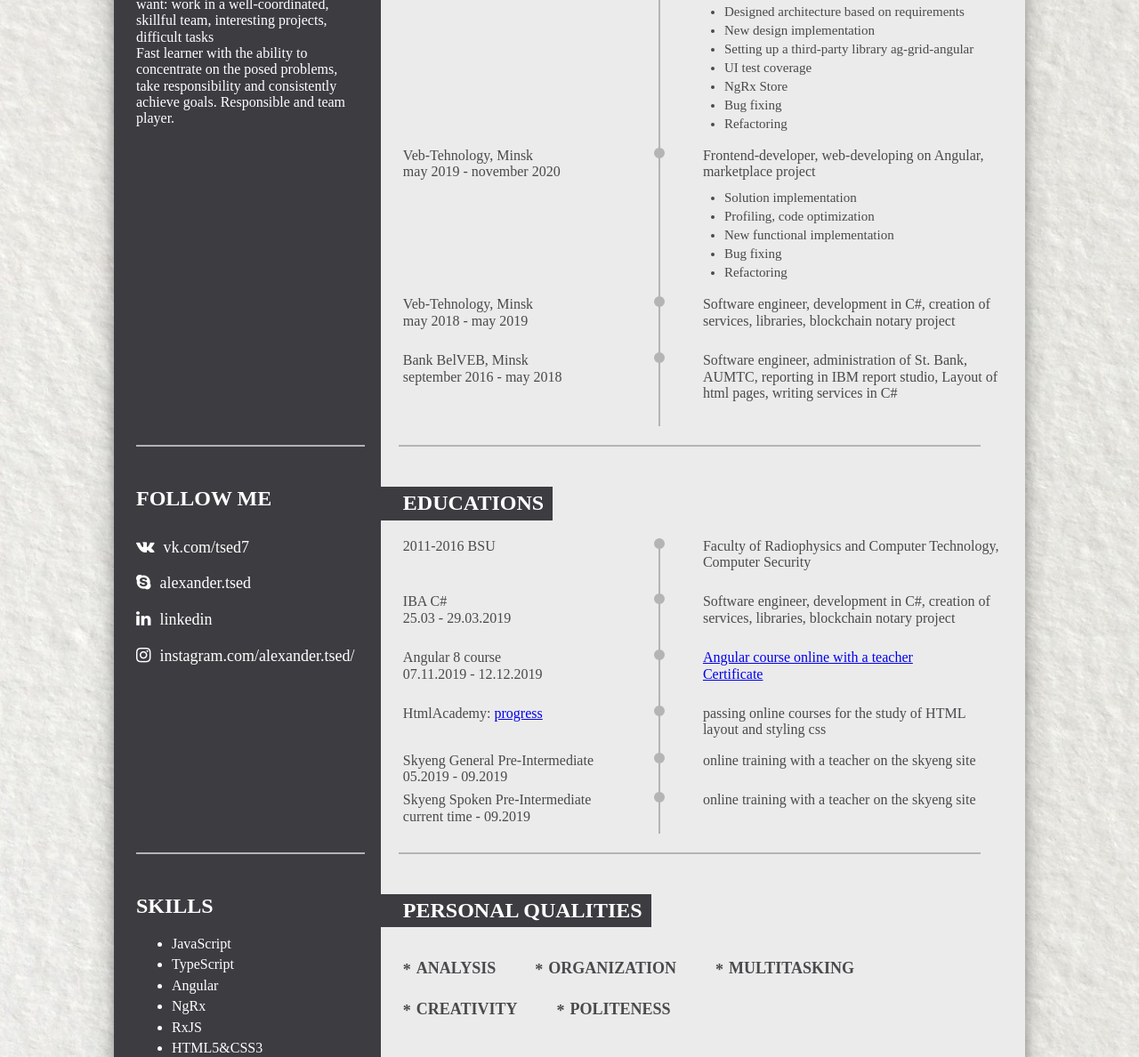
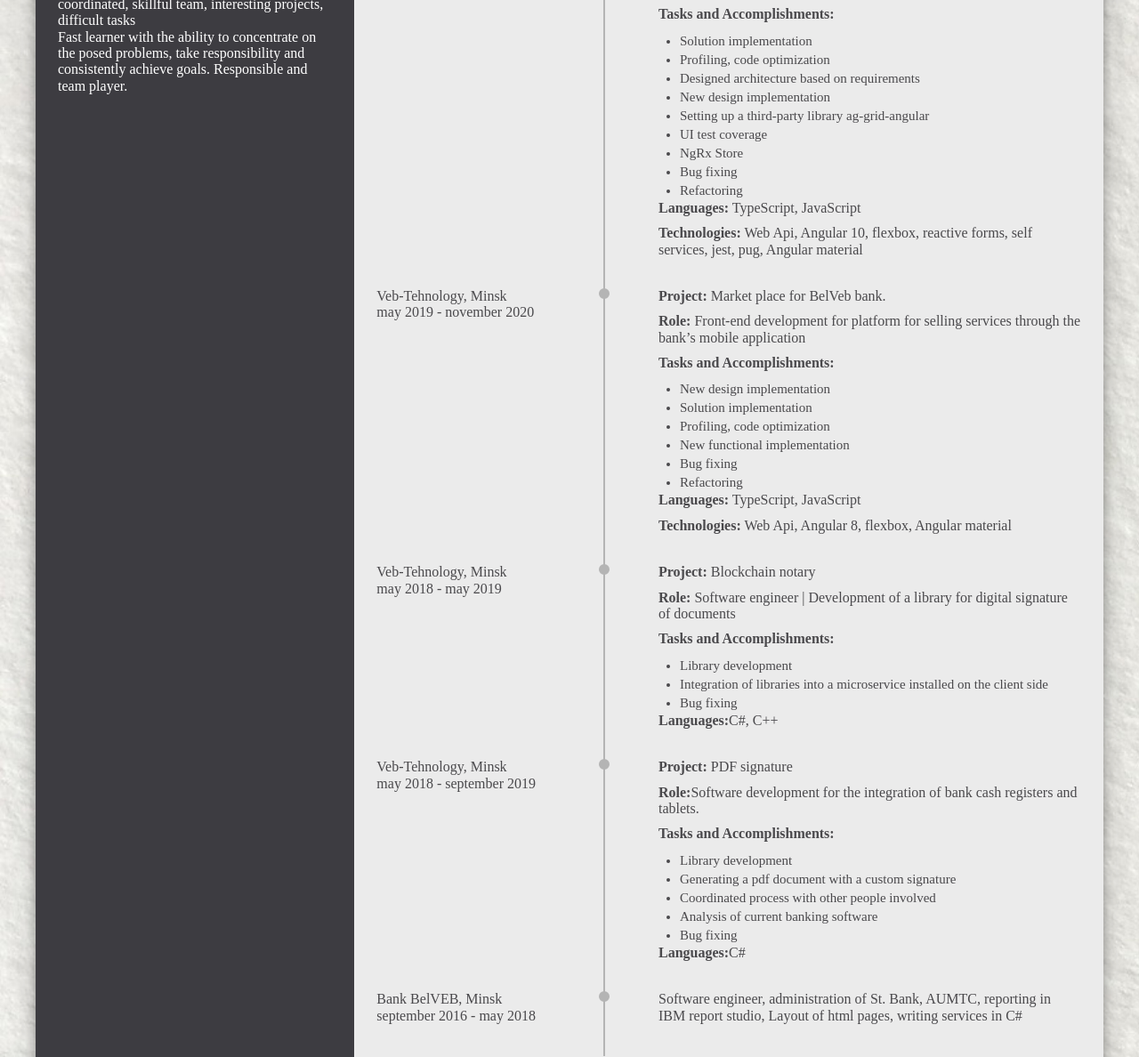
Before and after one commit to tsed-alex/my-cv, a website: page index.html in a window 1280 px wide. Shown: the part 389-1577 px from the top of the page at 89% size. Drawn offline with Linux system fonts and the light colour scheme; files whose address does not match are found by name.

Commit message:
update cv on 20.03.2021

```diff
--- a/assets/scss/main.scss
+++ b/assets/scss/main.scss
@@ -33,7 +33,7 @@ body{
     background-size: cover;
 }
 .wrapper {
-    max-width: 1024px;
+    max-width: 1200px;
     margin: 0 auto;
     color: rgb(74, 73, 76);
     margin-top: 25px;
@@ -50,6 +50,7 @@ body{
             background: rgb(61, 60, 65);
             position: relative;
             flex-basis: 250px;
+            flex-grow: 1;
             flex-shrink: 1;
 
             padding-top: $padtopsection;
@@ -92,6 +93,7 @@ body{
             position: relative;
             background: rgb(235, 235, 235);
             flex-shrink: 2;
+            flex-grow: 2;
             flex-basis: 700px;
 
             padding-top: $padtopsection;
@@ -117,7 +119,7 @@ body{
 
                 &__left {
                     margin-right: auto;
-                    flex-basis: 40%;
+                    flex-basis: 30%;
                     position: relative;
 
                     &:after {
@@ -143,9 +145,9 @@ body{
                 }
 
                 &__right {
-                    flex-basis: 50%;
+                    flex-basis: 60%;
                     margin-left: auto;
-                    padding-bottom: 16px;
+                    padding-bottom: 24px;
 
                     p {
                         padding-bottom: 10px;
@@ -293,3 +295,7 @@ body{
         font-size: 18px;
     }
 }
+
+.container:last-child section::after {
+  content: none !important;
+}
--- a/index.html
+++ b/index.html
@@ -51,9 +51,11 @@
       <section class="container__right-column">
         <h2>WORK EXPERIENCE</h2>
         <div class="tab-col">
-                  <div class="tab-col__left">Yotec, Minsk <br>december 2020 - current time</div>
+          <div class="tab-col__left">Yotec, Minsk <br>june 2020 - current time</div>
           <div class="tab-col__right">
-                      <p>Angular developer product</p>
+            <p><b>Project:</b> Dashworks</p>
+            <p><b>Role:</b> Front-end development for transformation project management platform</p>
+            <p><b>Tasks and Accomplishments:</b></p>
             <ul class="work-experience-list">
               <li class="work-experience-list__item">Solution implementation</li>
               <li class="work-experience-list__item">Profiling, code optimization</li>
@@ -65,26 +67,59 @@
               <li class="work-experience-list__item">Bug fixing</li>
               <li class="work-experience-list__item">Refactoring</li>
             </ul>
+            <p><b>Languages:</b> TypeScript, JavaScript</p>
+            <p><b>Technologies:</b> Web Api, Angular 10, flexbox, reactive forms, self services, jest, pug, Angular
+              material</p>
           </div>
         </div>
         <div class="tab-col">
           <div class="tab-col__left">Veb-Tehnology, Minsk <br> may 2019 - november 2020</div>
           <div class="tab-col__right">
-                        <p>Frontend-developer, web-developing on Angular, marketplace project</p>
+            <p><b>Project:</b> Market place for BelVeb bank.</p>
+            <p><b>Role:</b> Front-end development for platform for selling services through the bank’s mobile application
+            </p>
+            <p><b>Tasks and Accomplishments:</b></p>
             <ul class="work-experience-list">
+              <li class="work-experience-list__item">New design implementation</li>
               <li class="work-experience-list__item">Solution implementation</li>
               <li class="work-experience-list__item">Profiling, code optimization</li>
               <li class="work-experience-list__item">New functional implementation</li>
               <li class="work-experience-list__item">Bug fixing</li>
               <li class="work-experience-list__item">Refactoring</li>
             </ul>
+            <p><b>Languages:</b> TypeScript, JavaScript</p>
+            <p><b>Technologies:</b> Web Api, Angular 8, flexbox, Angular material</p>
           </div>
         </div>
         <div class="tab-col">
           <div class="tab-col__left">Veb-Tehnology, Minsk<br> may 2018 - may 2019</div>
           <div class="tab-col__right">
-                        <p>Software engineer, development in C#, creation of services, libraries, blockchain notary
-                            project</p>
+            <p><b>Project:</b> Blockchain notary</p>
+            <p><b>Role:</b> Software engineer | Development of a library for digital signature of documents</p>
+            <p><b>Tasks and Accomplishments:</b></p>
+            <ul class="work-experience-list">
+              <li class="work-experience-list__item">Library development</li>
+              <li class="work-experience-list__item">Integration of libraries into a microservice installed on the
+                client side</li>
+              <li class="work-experience-list__item">Bug fixing</li>
+            </ul>
+            <p><b>Languages:</b>C#, C++</p>
+          </div>
+        </div>
+        <div class="tab-col">
+          <div class="tab-col__left">Veb-Tehnology, Minsk<br> may 2018 - september 2019</div>
+          <div class="tab-col__right">
+            <p><b>Project:</b> PDF signature</p>
+            <p><b>Role:</b>Software development for the integration of bank cash registers and tablets.</p>
+            <p><b>Tasks and Accomplishments:</b></p>
+            <ul class="work-experience-list">
+              <li class="work-experience-list__item">Library development</li>
+              <li class="work-experience-list__item"> Generating a pdf document with a custom signature</li>
+              <li class="work-experience-list__item">Coordinated process with other people involved</li>
+              <li class="work-experience-list__item">Analysis of current banking software</li>
+              <li class="work-experience-list__item">Bug fixing</li>
+            </ul>
+            <p><b>Languages:</b>C#</p>
           </div>
         </div>
         <div class="tab-col">
@@ -102,8 +137,8 @@
       <section class="container__left-column">
         <h2>FOLLOW ME</h2>
 
-                <p><i class="fa fa-vk" aria-hidden="true"></i><a href="https://vk.com/tsed7"
-                        target="_blank">vk.com/tsed7</a></p>
+        <p><i class="fa fa-vk" aria-hidden="true"></i><a href="https://vk.com/tsed7" target="_blank">vk.com/tsed7</a>
+        </p>
         <p><i class="fa fa-skype" aria-hidden="true"></i><a href="skype:alexander.tsed?chat"
             target="_blank">alexander.tsed</a></p>
         <p><i class="fa fa-linkedin" aria-hidden="true"></i><a
@@ -136,8 +171,8 @@
           </div>
         </div>
         <div class="tab-col">
-                    <div class="tab-col__left">HtmlAcademy: <a
-                            href="https://htmlacademy.ru/profile/id68525/achievements" target="_blank">progress</a>
+          <div class="tab-col__left">HtmlAcademy: <a href="https://htmlacademy.ru/profile/id68525/achievements"
+              target="_blank">progress</a>
           </div>
           <div class="tab-col__right">passing online courses for the study of HTML layout and styling css
           </div>
```
Also changed, not shown: css/main.css. Lines whose indentation alone changed are shown as unchanged.
